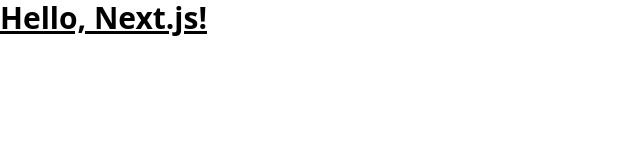
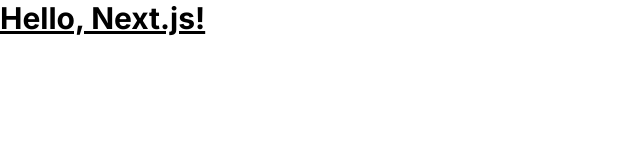
Before and after one commit to omergulcicek/nextjs-boilerplate-, a Next.js app: page / in a window 1280 px wide. Shown: the top 160 px of the page, without its empty margins (0-640 px from the left). Built offline with nearby package versions, Linux system fonts and the light colour scheme.

Commit message:
@next/font

```diff
--- a/app/layout.jsx
+++ b/app/layout.jsx
@@ -1,8 +1,15 @@
+import { Inter } from "@next/font/google"
 import "./globals.css"
+
+const inter = Inter({
+  weight: ["200", "400", "600", "700"],
+  subsets: ["latin"],
+  display: "swap",
+})
 
 export default function RootLayout({ children }) {
   return (
-    <html lang="tr">
+    <html lang="tr" className={inter.className}>
       <body>{children}</body>
     </html>
   )
--- a/app/page.jsx
+++ b/app/page.jsx
@@ -1,5 +1,9 @@
 export default function Page() {
-  return <h1 className="text-3xl font-bold underline">Hello, Next.js!</h1>
+  return (
+    <>
+      <h1 className="text-3xl font-bold underline">Hello, Next.js!</h1>
+    </>
+  )
 }
 
 export const metadata = {
--- a/package.json
+++ b/package.json
@@ -6,6 +6,7 @@
     "lint": "next lint"
   },
   "dependencies": {
+    "@next/font": "^13.1.6",
     "eslint-config-next": "^13.1.6",
     "next": "^13.1.6",
     "react": "^18.2.0",
```
